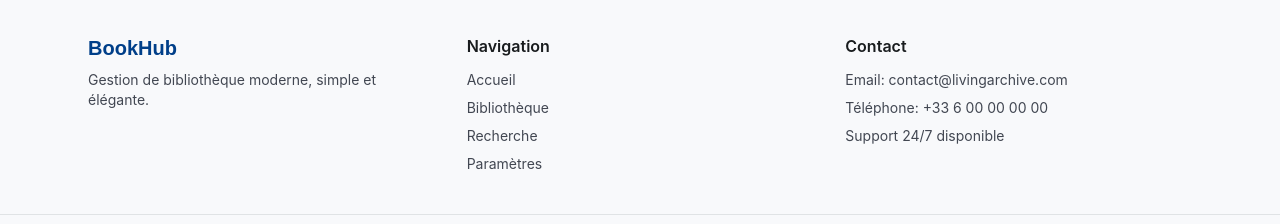
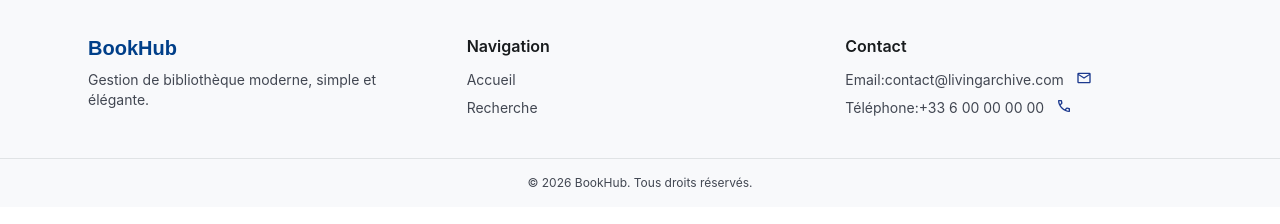
Before and after one commit to Federico2235/TP-BookHub-Front, an Angular app: page / in a window 1280 px wide. Shown: the part 883-1107 px from the top of the page. Built offline with nearby package versions, Linux system fonts and the light colour scheme; no server answers.

Commit message:
Wip footer - I worked on the footer, removed useless menus and added mailto and tel functionality.

```diff
--- a/src/app/shared/footer/footer.html
+++ b/src/app/shared/footer/footer.html
@@ -17,9 +17,7 @@
       <h3 class="font-semibold text-on-surface mb-3">Navigation</h3>
       <ul class="space-y-2 text-sm text-on-surface-variant">
         <li><a href="#" class="hover:text-primary transition">Accueil</a></li>
-        <li><a href="#" class="hover:text-primary transition">Bibliothèque</a></li>
         <li><a href="#" class="hover:text-primary transition">Recherche</a></li>
-        <li><a href="#" class="hover:text-primary transition">Paramètres</a></li>
       </ul>
     </div>
 
@@ -27,9 +25,20 @@
     <div>
       <h3 class="font-semibold text-on-surface mb-3">Contact</h3>
       <ul class="space-y-2 text-sm text-on-surface-variant">
-        <li>Email: contact&#64;livingarchive.com</li>
-        <li>Téléphone: +33 6 00 00 00 00</li>
-        <li>Support 24/7 disponible</li>
+        <li class="flex align-center">
+          <p>Email: </p>
+          <a [href]="'mailto:' + emailRef.innerText.trim()" class="flex gap-2">
+            <p #emailRef>contact&#64;livingarchive.com</p>
+            <svg xmlns="http://www.w3.org/2000/svg" height="1rem" viewBox="0 -960 960 960" width="24px" fill="#1c398e"><path d="M160-160q-33 0-56.5-23.5T80-240v-480q0-33 23.5-56.5T160-800h640q33 0 56.5 23.5T880-720v480q0 33-23.5 56.5T800-160H160Zm320-280L160-640v400h640v-400L480-440Zm0-80 320-200H160l320 200ZM160-640v-80 480-400Z"/></svg>
+          </a>
+        </li>
+        <li class="flex align-center">
+          <p>Téléphone: </p>
+          <a [href]="'tel:' + telRef.innerText.trim()" class="flex gap-2">
+            <p #telRef>+33 6 00 00 00 00 </p>
+            <svg xmlns="http://www.w3.org/2000/svg" height="1rem" viewBox="0 -960 960 960" width="24px" fill="#1c398e"><path d="M798-120q-125 0-247-54.5T329-329Q229-429 174.5-551T120-798q0-18 12-30t30-12h162q14 0 25 9.5t13 22.5l26 140q2 16-1 27t-11 19l-97 98q20 37 47.5 71.5T387-386q31 31 65 57.5t72 48.5l94-94q9-9 23.5-13.5T670-390l138 28q14 4 23 14.5t9 23.5v162q0 18-12 30t-30 12ZM241-600l66-66-17-94h-89q5 41 14 81t26 79Zm358 358q39 17 79.5 27t81.5 13v-88l-94-19-67 67ZM241-600Zm358 358Z"/></svg>
+          </a>
+          </li>
       </ul>
     </div>
 
--- a/src/app/shared/footer/footer.ts
+++ b/src/app/shared/footer/footer.ts
@@ -6,4 +6,20 @@
   templateUrl: './footer.html',
   styleUrl: './footer.css',
 })
-export class Footer {}
+export class Footer {
+
+  /*copyToClipboard(element: HTMLElement){
+
+  }*/
+  async copyToClipboard(element: HTMLElement) {
+    const text = element.innerText.trim();
+
+    try {
+      await navigator.clipboard.writeText(text);
+      console.log("Copié :", text);
+    } catch (err) {
+      console.error("Erreur de copie", err);
+    }
+  }
+
+}
```
